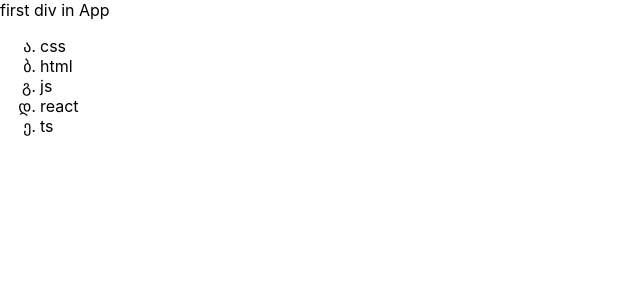
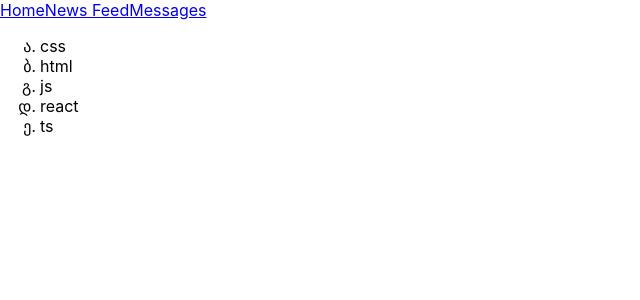
Before and after one commit to RudakovIlya/samurai-way-main, a React (Create React App) app: page / in a window 1280 px wide. Shown: the top 300 px of the page, without its empty margins (0-640 px from the left). Built offline with nearby package versions, Linux system fonts and the light colour scheme.

Commit message:
watch and complete video tutorial No. 7-8

```diff
--- a/src/App.tsx
+++ b/src/App.tsx
@@ -3,17 +3,33 @@
 
 const App = () => {
     return (
-        <div className="App">
-            <div>first div in App</div>
-            <ul>
-                <li>css</li>
-                <li>html</li>
-                <li>js</li>
-                <li>react</li>
-                <li>ts</li>
-            </ul>
+        <div>
+            <Header/>
+           <Technologies/>
         </div>
     );
 }
 
+const Header = () => {
+    return (
+        <div>
+            <a href="#s">Home</a>
+            <a href="#s">News Feed</a>
+            <a href="#s">Messages</a>
+        </div>
+    );
+}
+
+const Technologies = () => {
+    return (
+        <ul>
+            <li>css</li>
+            <li>html</li>
+            <li>js</li>
+            <li>react</li>
+            <li>ts</li>
+        </ul>
+    )
+}
+
 export default App;
```
